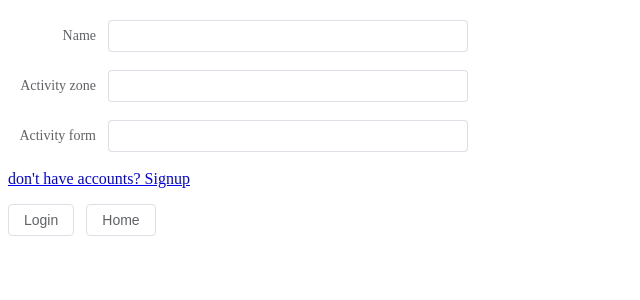
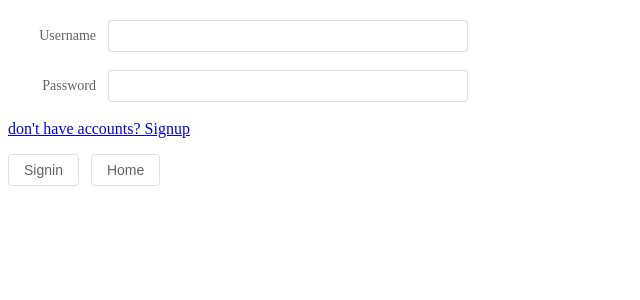
Before and after one commit to swampskye/SRMS, a Vue app in the folder front_end/: page /signin in a window 1280 px wide. Shown: the top 300 px of the page, without its empty margins (0-640 px from the left). Built offline with nearby package versions, Linux system fonts and the light colour scheme.

Commit message:
signin function

```diff
--- a/front_end/src/components/Echarts.vue
+++ b/front_end/src/components/Echarts.vue
@@ -77,7 +77,7 @@ onMounted(() => {
 
 <style scoped>
 .main_container {
-  height: 75%;
-  width: 75%;
+  height: 80%;
+  width: 60%;
 }
 </style>
--- a/front_end/src/views/Signin.vue
+++ b/front_end/src/views/Signin.vue
@@ -6,26 +6,26 @@
       :model="formLabelAlign"
       style="max-width: 460px"
   >
-    <el-form-item label="Name">
-      <el-input v-model="formLabelAlign.name"/>
+    <el-form-item label="Username">
+      <el-input v-model="formLabelAlign.username"/>
     </el-form-item>
-    <el-form-item label="Activity zone">
-      <el-input v-model="formLabelAlign.region"/>
-    </el-form-item>
-    <el-form-item label="Activity form">
-      <el-input v-model="formLabelAlign.type"/>
+    <el-form-item label="Password">
+      <el-input type="password" v-model="formLabelAlign.password"/>
     </el-form-item>
   </el-form>
+<!--  <p class="tip" v-show="tip">用户名或密码不正确</p>-->
+  <el-button :plain="true" v-show="tip">VNode</el-button>
   <p>
     <router-link to="/signup">don't have accounts? Signup</router-link>
   </p>
-  <el-button>Login</el-button>
-  <el-button @click="()=>router.push('/')">Home</el-button>
+  <el-button  @click="signin">Signin</el-button>
+  <el-button  @click="()=>router.push('/')">Home</el-button>
 </template>
 
 <script lang="ts" setup>
 import {reactive, ref} from 'vue'
 import {useRouter} from "vue-router";
+import axios from "axios";
 
 
 const router = useRouter()
@@ -34,10 +34,38 @@ const router = useRouter()
 const labelPosition = ref('right')
 
 const formLabelAlign = reactive({
-  name: '',
-  region: '',
-  type: '',
+  username: '',
+  password: '',
 })
+const tip = ref();
+function signin() {
+  axios.post('base/api/signin/', {
+    "username": formLabelAlign.username,
+    "password": formLabelAlign.password
+  }).then(res => {
+    let data = res.data;
+    if (data.code = "201") {
+      router.push("/");
+      console.log("登录成功！");
+    } else {
+      tip.value = true;
+      console.log("登录失败！");
+    }
+    // router.push("/");
+    // console.log("登录成功");
+  }).catch(err => {
+    console.log(err.message);
+  });
+}
 
 
 </script>
+
+
+<style>
+.tip {
+    margin-left: -440px;
+    margin-top: -13px;
+    color: red;
+}
+</style>
```
